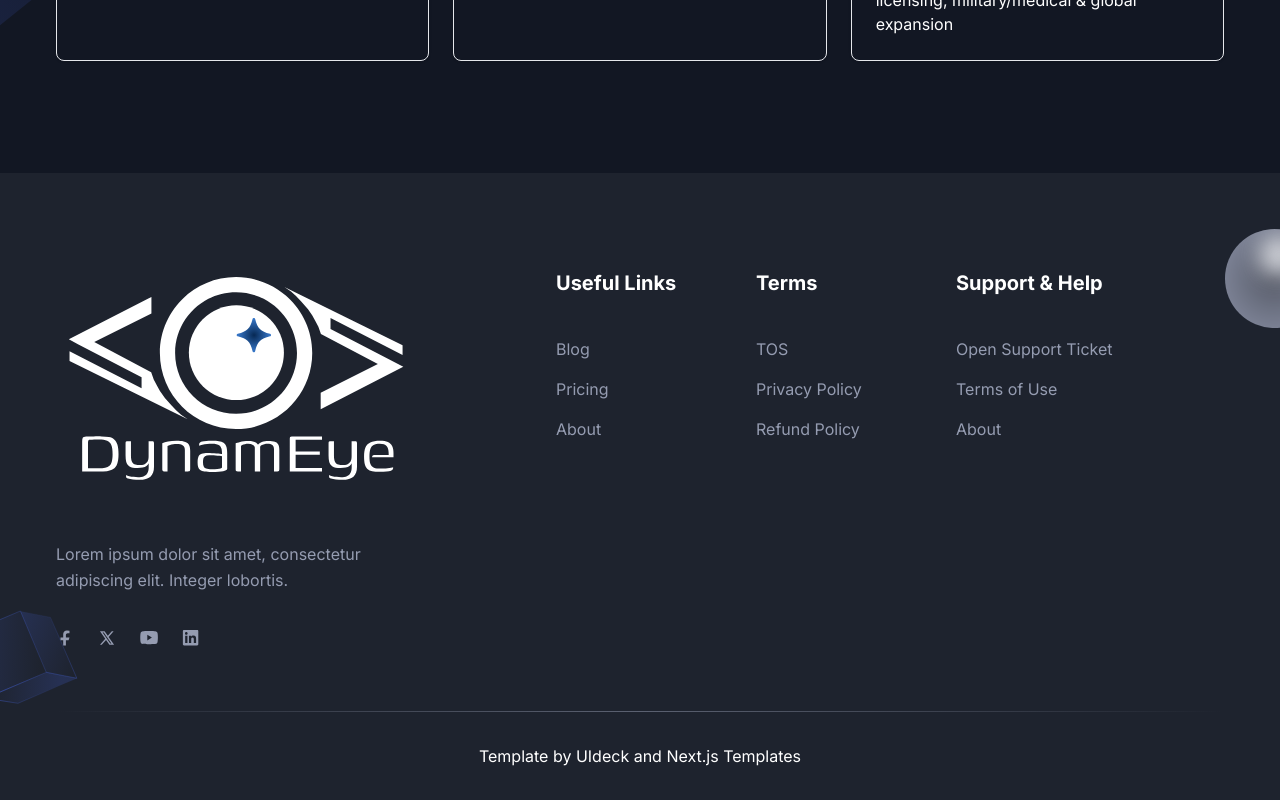
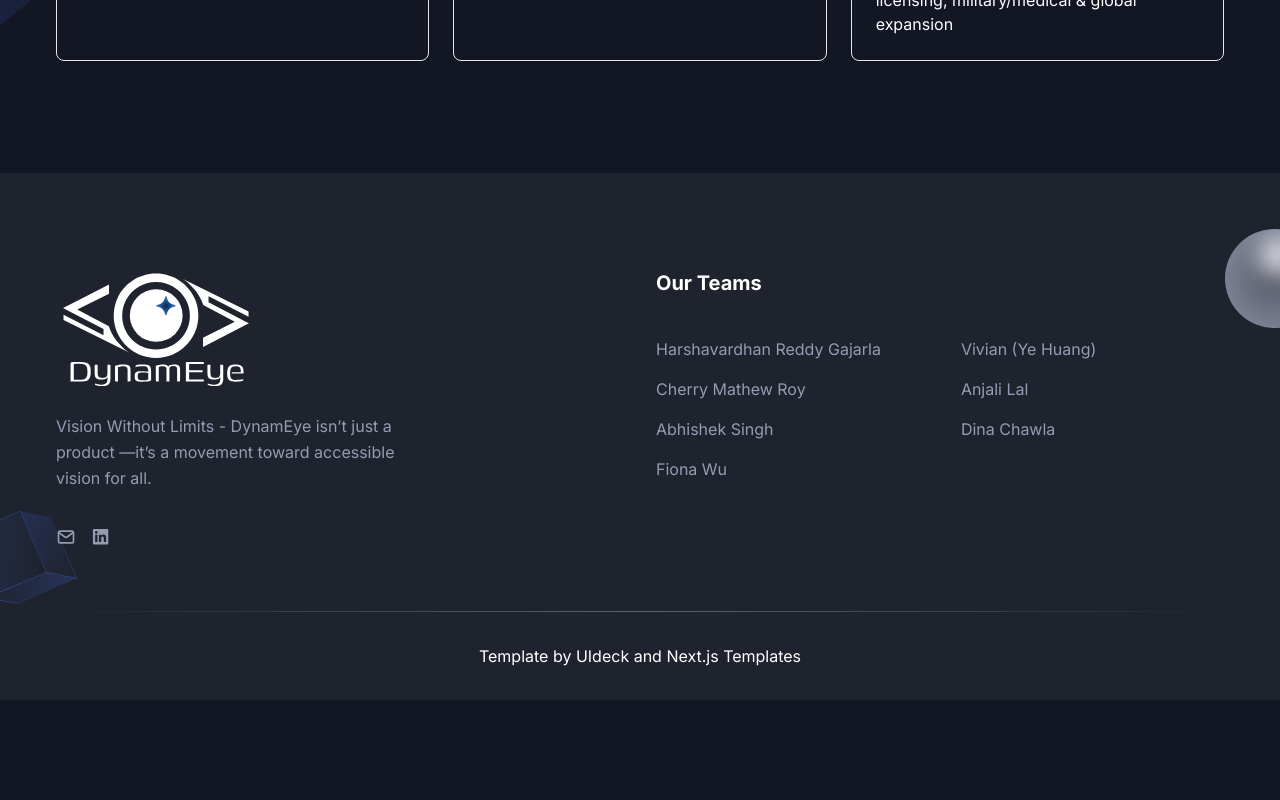
Before and after one commit to Fiona1121/DynamEye-Website, a Next.js app: page / in a window 1280 px wide. Shown: the part 4529-5329 px from the top of the page. After the commit the page ends 5229 px from the top, so only its background shows below. Built offline with nearby package versions, Linux system fonts and the light colour scheme.

Commit message:
refactor: enhance footer layout and update team member names

```diff
--- a/src/components/Footer/index.tsx
+++ b/src/components/Footer/index.tsx
@@ -5,12 +5,12 @@ import Link from "next/link";
 const Footer = () => {
   return (
     <>
-      <footer className="relative z-10 bg-white pt-16 dark:bg-gray-dark md:pt-20 lg:pt-24">
+      <footer className="dark:bg-gray-dark relative z-10 bg-white pt-16 md:pt-20 lg:pt-24">
         <div className="container">
-          <div className="-mx-4 flex flex-wrap">
+          <div className="-mx-4 flex flex-wrap justify-between">
             <div className="w-full px-4 md:w-1/2 lg:w-4/12 xl:w-5/12">
               <div className="mb-12 max-w-[360px] lg:mb-16">
-                <Link href="/" className="mb-8 inline-block">
+                <Link href="/" className="mb-2 inline-block w-50">
                   <Image
                     src="/images/logo/logo-2.svg"
                     alt="logo"
@@ -26,29 +26,30 @@ const Footer = () => {
                     height={21}
                   />
                 </Link>
-                <p className="mb-9 text-base leading-relaxed text-body-color dark:text-body-color-dark">
-                  Lorem ipsum dolor sit amet, consectetur adipiscing elit.
-                  Integer lobortis.
+                <p className="text-body-color dark:text-body-color-dark mb-9 text-base leading-relaxed">
+                  Vision Without Limits - DynamEye isn’t just a product —it’s a
+                  movement toward accessible vision for all.
                 </p>
                 <div className="flex items-center">
                   <a
-                    href="/"
+                    href="mailto:dynameye@gmail.com"
                     aria-label="social-link"
                     target="_blank"
                     rel="noopener noreferrer"
-                    className="mr-6 text-body-color duration-300 hover:text-primary dark:text-body-color-dark dark:hover:text-primary"
+                    className="text-body-color hover:text-primary dark:text-body-color-dark dark:hover:text-primary mr-4 duration-300"
                   >
-                    <svg
-                      width="18"
-                      height="18"
-                      viewBox="0 0 22 22"
-                      fill="none"
-                      xmlns="http://www.w3.org/2000/svg"
+                    <svg width="20" height="20" viewBox="0 0 24 24" fill="none">
+                      <g
+                        stroke="currentColor"
+                        strokeLinecap="round"
+                        strokeWidth={2}
                       >
                         <path
-                        d="M12.1 10.4939V7.42705C12.1 6.23984 13.085 5.27741 14.3 5.27741H16.5V2.05296L13.5135 1.84452C10.9664 1.66676 8.8 3.63781 8.8 6.13287V10.4939H5.5V13.7183H8.8V20.1667H12.1V13.7183H15.4L16.5 10.4939H12.1Z"
-                        fill="currentColor"
+                          strokeLinejoin="round"
+                          d="m4 7 6.2 4.65a3 3 0 0 0 3.6 0L20 7"
                         />
+                        <rect width={18} height={14} x={3} y={5} rx={2} />
+                      </g>
                     </svg>
                   </a>
                   <a
@@ -56,45 +57,7 @@ const Footer = () => {
                     aria-label="social-link"
                     target="_blank"
                     rel="noopener noreferrer"
-                    className="mr-6 text-body-color duration-300 hover:text-primary dark:text-body-color-dark dark:hover:text-primary"
-                  >
-                    <svg
-                      width="18"
-                      height="18"
-                      viewBox="0 0 22 22"
-                      fill="none"
-                      xmlns="http://www.w3.org/2000/svg"
-                    >
-                      <path
-                        fillRule="evenodd"
-                        clipRule="evenodd"
-                        d="M13.9831 19.25L9.82094 13.3176L4.61058 19.25H2.40625L8.843 11.9233L2.40625 2.75H8.06572L11.9884 8.34127L16.9034 2.75H19.1077L12.9697 9.73737L19.6425 19.25H13.9831ZM16.4378 17.5775H14.9538L5.56249 4.42252H7.04674L10.808 9.6899L11.4584 10.6039L16.4378 17.5775Z"
-                        fill="currentColor"
-                      />
-                    </svg>
-                  </a>
-                  <a
-                    href="/"
-                    aria-label="social-link"
-                    target="_blank"
-                    rel="noopener noreferrer"
-                    className="mr-6 text-body-color duration-300 hover:text-primary dark:text-body-color-dark dark:hover:text-primary"
-                  >
-                    <svg
-                      width="18"
-                      height="14"
-                      viewBox="0 0 18 14"
-                      className="fill-current"
-                    >
-                      <path d="M17.5058 2.07119C17.3068 1.2488 16.7099 0.609173 15.9423 0.395963C14.5778 7.26191e-08 9.0627 0 9.0627 0C9.0627 0 3.54766 7.26191e-08 2.18311 0.395963C1.41555 0.609173 0.818561 1.2488 0.619565 2.07119C0.25 3.56366 0.25 6.60953 0.25 6.60953C0.25 6.60953 0.25 9.68585 0.619565 11.1479C0.818561 11.9703 1.41555 12.6099 2.18311 12.8231C3.54766 13.2191 9.0627 13.2191 9.0627 13.2191C9.0627 13.2191 14.5778 13.2191 15.9423 12.8231C16.7099 12.6099 17.3068 11.9703 17.5058 11.1479C17.8754 9.68585 17.8754 6.60953 17.8754 6.60953C17.8754 6.60953 17.8754 3.56366 17.5058 2.07119ZM7.30016 9.44218V3.77687L11.8771 6.60953L7.30016 9.44218Z" />
-                    </svg>
-                  </a>
-                  <a
-                    href="/"
-                    aria-label="social-link"
-                    target="_blank"
-                    rel="noopener noreferrer"
-                    className="text-body-color duration-300 hover:text-primary dark:text-body-color-dark dark:hover:text-primary"
+                    className="text-body-color hover:text-primary dark:text-body-color-dark dark:hover:text-primary duration-300"
                   >
                     <svg
                       width="17"
@@ -108,113 +71,59 @@ const Footer = () => {
                 </div>
               </div>
             </div>
-
-            <div className="w-full px-4 sm:w-1/2 md:w-1/2 lg:w-2/12 xl:w-2/12">
+            <div className="w-full px-4 md:w-1/2 lg:w-8/12 xl:w-6/12">
               <div className="mb-12 lg:mb-16">
                 <h2 className="mb-10 text-xl font-bold text-black dark:text-white">
-                  Useful Links
+                  Our Teams
                 </h2>
+                <div className="flex gap-20">
                   <ul>
                     <li>
-                    <Link
-                      href="/blog"
-                      className="mb-4 inline-block text-base text-body-color duration-300 hover:text-primary dark:text-body-color-dark dark:hover:text-primary"
-                    >
-                      Blog
-                    </Link>
+                      <div className="text-body-color hover:text-primary dark:text-body-color-dark dark:hover:text-primary mb-4 inline-block text-base duration-300">
+                        Harshavardhan Reddy Gajarla
+                      </div>
                     </li>
                     <li>
-                    <Link
-                      href="/"
-                      className="mb-4 inline-block text-base text-body-color duration-300 hover:text-primary dark:text-body-color-dark dark:hover:text-primary"
-                    >
-                      Pricing
-                    </Link>
+                      <div className="text-body-color hover:text-primary dark:text-body-color-dark dark:hover:text-primary mb-4 inline-block text-base duration-300">
+                        Cherry Mathew Roy
+                      </div>
                     </li>
                     <li>
-                    <Link
-                      href="/about"
-                      className="mb-4 inline-block text-base text-body-color duration-300 hover:text-primary dark:text-body-color-dark dark:hover:text-primary"
-                    >
-                      About
-                    </Link>
+                      <div className="text-body-color hover:text-primary dark:text-body-color-dark dark:hover:text-primary mb-4 inline-block text-base duration-300">
+                        Abhishek Singh
+                      </div>
+                    </li>
+                    <li>
+                      <div className="text-body-color hover:text-primary dark:text-body-color-dark dark:hover:text-primary mb-4 inline-block text-base duration-300">
+                        Fiona Wu
+                      </div>
+                    </li>
+                  </ul>
+                  <ul>
+                    <li>
+                      <div className="text-body-color hover:text-primary dark:text-body-color-dark dark:hover:text-primary mb-4 inline-block text-base duration-300">
+                        Vivian (Ye Huang)
+                      </div>
+                    </li>
+                    <li>
+                      <div className="text-body-color hover:text-primary dark:text-body-color-dark dark:hover:text-primary mb-4 inline-block text-base duration-300">
+                        Anjali Lal
+                      </div>
+                    </li>
+                    <li>
+                      <div className="text-body-color hover:text-primary dark:text-body-color-dark dark:hover:text-primary mb-4 inline-block text-base duration-300">
+                        Dina Chawla
+                      </div>
                     </li>
                   </ul>
                 </div>
-            </div>
-
-            <div className="w-full px-4 sm:w-1/2 md:w-1/2 lg:w-2/12 xl:w-2/12">
-              <div className="mb-12 lg:mb-16">
-                <h2 className="mb-10 text-xl font-bold text-black dark:text-white">
-                  Terms
-                </h2>
-                <ul>
-                  <li>
-                    <Link
-                      href="/"
-                      className="mb-4 inline-block text-base text-body-color duration-300 hover:text-primary dark:text-body-color-dark dark:hover:text-primary"
-                    >
-                      TOS
-                    </Link>
-                  </li>
-                  <li>
-                    <Link
-                      href="/"
-                      className="mb-4 inline-block text-base text-body-color duration-300 hover:text-primary dark:text-body-color-dark dark:hover:text-primary"
-                    >
-                      Privacy Policy
-                    </Link>
-                  </li>
-                  <li>
-                    <Link
-                      href="/"
-                      className="mb-4 inline-block text-base text-body-color duration-300 hover:text-primary dark:text-body-color-dark dark:hover:text-primary"
-                    >
-                      Refund Policy
-                    </Link>
-                  </li>
-                </ul>
-              </div>
-            </div>
-
-            <div className="w-full px-4 md:w-1/2 lg:w-4/12 xl:w-3/12">
-              <div className="mb-12 lg:mb-16">
-                <h2 className="mb-10 text-xl font-bold text-black dark:text-white">
-                  Support & Help
-                </h2>
-                <ul>
-                  <li>
-                    <Link
-                      href="/contact"
-                      className="mb-4 inline-block text-base text-body-color duration-300 hover:text-primary dark:text-body-color-dark dark:hover:text-primary"
-                    >
-                      Open Support Ticket
-                    </Link>
-                  </li>
-                  <li>
-                    <Link
-                      href="/"
-                      className="mb-4 inline-block text-base text-body-color duration-300 hover:text-primary dark:text-body-color-dark dark:hover:text-primary"
-                    >
-                      Terms of Use
-                    </Link>
-                  </li>
-                  <li>
-                    <Link
-                      href="/about"
-                      className="mb-4 inline-block text-base text-body-color duration-300 hover:text-primary dark:text-body-color-dark dark:hover:text-primary"
-                    >
-                      About
-                    </Link>
-                  </li>
-                </ul>
               </div>
             </div>
           </div>
 
           <div className="h-px w-full bg-linear-to-r from-transparent via-[#D2D8E183] to-transparent dark:via-[#959CB183]"></div>
           <div className="py-8">
-            <p className="text-center text-base text-body-color dark:text-white">
+            <p className="text-body-color text-center text-base dark:text-white">
               Template by{" "}
               <a
                 href="http://uideck.com"
@@ -236,7 +145,7 @@ const Footer = () => {
             </p>
           </div>
         </div>
-        <div className="absolute right-0 top-14 z-[-1]">
+        <div className="absolute top-14 right-0 z-[-1]">
           <svg
             width="55"
             height="99"
```
Lines whose indentation alone changed are shown as unchanged.
